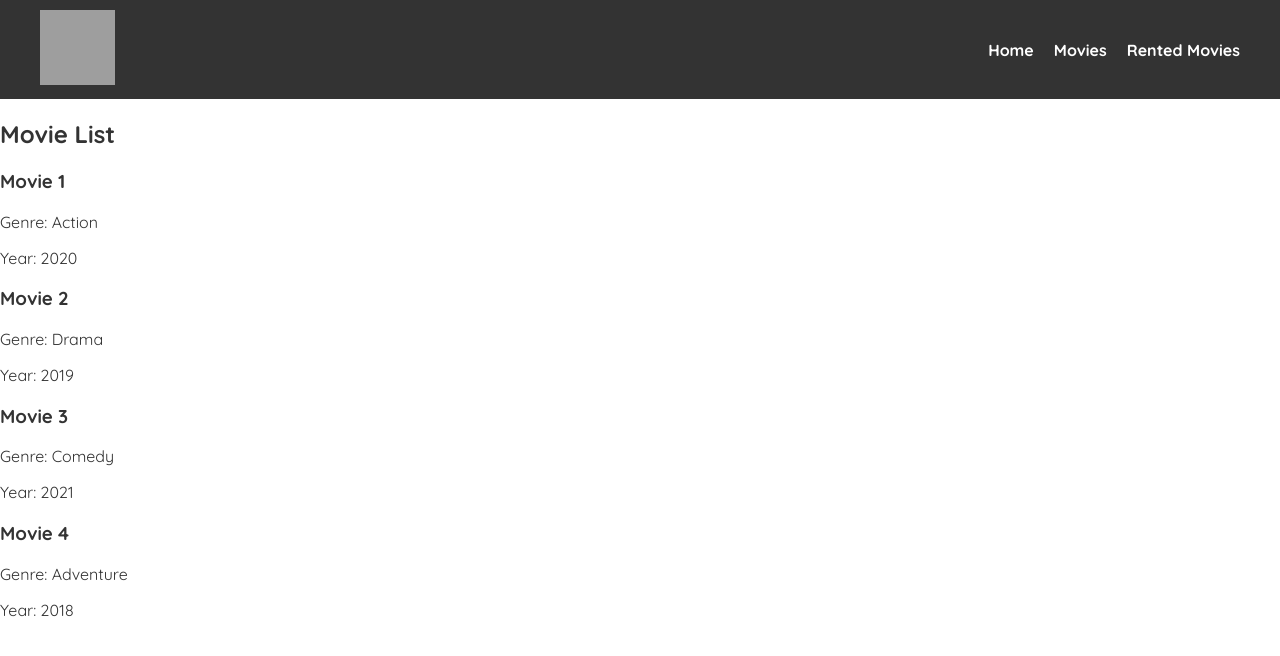
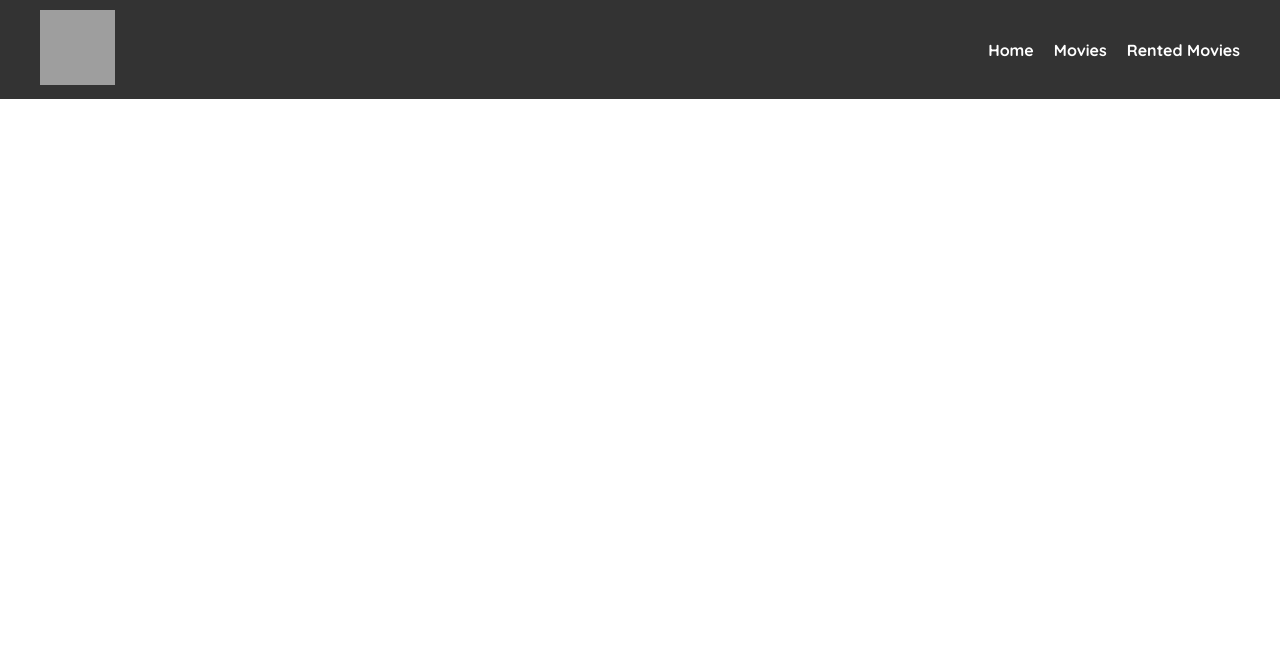
Before and after one commit to KennedyShiku/phase-4-project, a React (Create React App) app: page /movies in a window 1280 px wide. Shown: the top 656 px of the page. Built offline with nearby package versions, Linux system fonts and the light colour scheme; grey boxes are pictures that could not be loaded; a web font is replaced by a local one.

Commit message:
Added MovieItem

```diff
--- a/src/auth.css
+++ b/src/auth.css
@@ -126,3 +126,33 @@
      0 8px 0 -4px #39a2db,
      0 12px 10px -3px #39a2db;
 }
+
+.movie-cards {
+    display: flex;
+    flex-wrap: wrap;
+    justify-content: space-around;
+    align-items: flex-start;
+  }
+
+  .movie-card {
+    display: flex;
+    flex-direction: column;
+    align-items: center;
+    padding: 60px;
+    border: 1px solid #ccc;
+    border-radius: 12px;
+    margin: 10px;
+    max-width: 300px;
+    background-color: #fff;
+    cursor: pointer;
+  }
+
+  .movie-card:hover {
+    box-shadow: 0 8px 16px 0 rgba(0,0,0,0.2), 0 6px 20px 0 rgba(0,0,0,0.19);
+  }
+
+  .movie-image {
+    height: 200px;
+    width: auto;
+    border-radius: 8px;
+  }
--- a/src/components/Auth/LoginForm.js
+++ b/src/components/Auth/LoginForm.js
@@ -3,6 +3,7 @@ import axios from 'axios';
 import MockAdapter from 'axios-mock-adapter';
 import { Link } from 'react-router-dom'
 import '../../auth.css';
+
 
 const LoginForm = () => {
     const [formData, setFormData] = useState({
--- a/src/components/Movie/MovieItem.js
+++ b/src/components/Movie/MovieItem.js
@@ -0,0 +1,21 @@
+import React from "react";
+import '../../auth.css';
+
+const MovieItem = ({ movie }) => {
+
+    const handleClick = () => {
+        console.log(`Movie ${movie.id} has been clicked`);
+    }
+
+    return (
+        <div className="movie-card" onClick={handleClick}>
+        <h2>{movie.title}</h2>
+        <img src={movie.poster} alt={movie.title} className="movie-image" />
+        <p>{movie.description}</p>
+        <p>Release Date: {movie.releaseDate}</p>
+        <p>Rating: {movie.rating}</p>
+        </div>
+    );
+};
+
+export default MovieItem;
--- a/src/components/Movie/MovieList.js
+++ b/src/components/Movie/MovieList.js
@@ -1,26 +1,26 @@
+// MovieList.js
 import React from 'react';
+import { useNavigate  } from 'react-router-dom';
+import MovieItem from './MovieItem';
 
 const MovieList = () => {
 
+    // const navigate = useNavigate();
+
     const movies = [
-        { id: 1, title: 'Movie 1', genre: 'Action', year: 2020,},
-        { id: 2, title: 'Movie 2', genre: 'Drama', year: 2019 },
-        { id: 3, title: 'Movie 3', genre: 'Comedy', year: 2021 },
-        { id: 4, title: 'Movie 4', genre: 'Adventure', year: 2018 },
-    ]
+        { id: 1, title: 'Movie 1', genre: 'Action', year: 2020, poster: 'https://iili.io/J139fWb.png', releaseDate: '2020-01-01', rating: 7.5 },
+        { id: 2, title: 'Movie 2', genre: 'Drama', year: 2019, poster: 'https://iili.io/J139fWb.png', releaseDate: '2019-01-01', rating: 8.0 },
+        { id: 3, title: 'Movie 3', genre: 'Comedy', year: 2021, poster: 'https://iili.io/J139fWb.png', releaseDate: '2021-01-01', rating: 7.0 },
+        { id: 4, title: 'Movie 4', genre: 'Adventure', year: 2018, poster: 'https://iili.io/J139fWb.png', releaseDate: '2018-01-01', rating: 7.8 },
+        { id: 1, title: 'Movie 1', genre: 'Action', year: 2020, poster: 'https://iili.io/J139fWb.png', releaseDate: '2020-01-01', rating: 7.5 },
+        { id: 2, title: 'Movie 2', genre: 'Drama', year: 2019, poster: 'https://iili.io/J139fWb.png', releaseDate: '2019-01-01', rating: 8.0 },
+        { id: 3, title: 'Movie 3', genre: 'Comedy', year: 2021, poster: 'https://iili.io/J139fWb.png', releaseDate: '2021-01-01', rating: 7.0 },
+        { id: 4, title: 'Movie 4', genre: 'Adventure', year: 2018, poster: 'https://iili.io/J139fWb.png', releaseDate: '2018-01-01', rating: 7.8 },
+    ];
 
     return (
-        <div className="movie-list">
-            <h2>Movie List</h2>
-            <div className='movies'>
-                {movies.map(movie => (
-                    <div key={movie.id} className="movie">
-                        <h3>{movie.title}</h3>
-                        <p>Genre: {movie.genre}</p>
-                        <p>Year: {movie.year}</p>
-                    </div>
-                ))}
-            </div>
+        <div className="movie-cards">
+            {/* navigate(`/movies/${movieId}`) */}
         </div>
     );
 };
--- a/src/components/NavBar.js
+++ b/src/components/NavBar.js
@@ -1,7 +1,7 @@
 // src/components/NavigationBar.js
 
 import React from 'react';
-import '../App.css'; // Import CSS for navigation bar styling
+import '../App.css';
 import { NavLink } from 'react-router-dom';
 
 const NavigationBar = () => {
```
